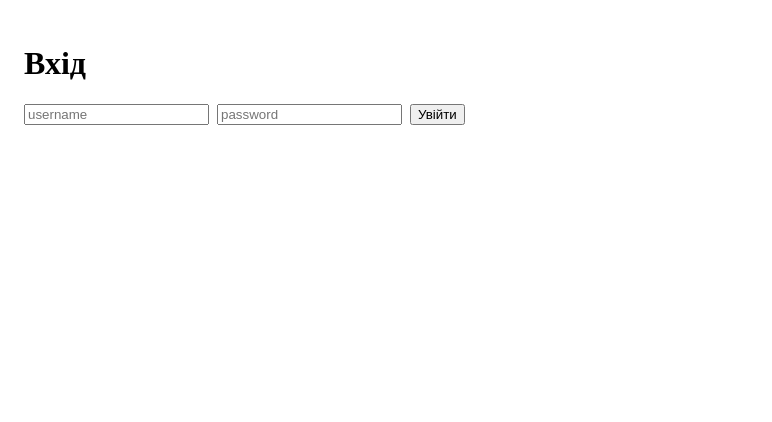
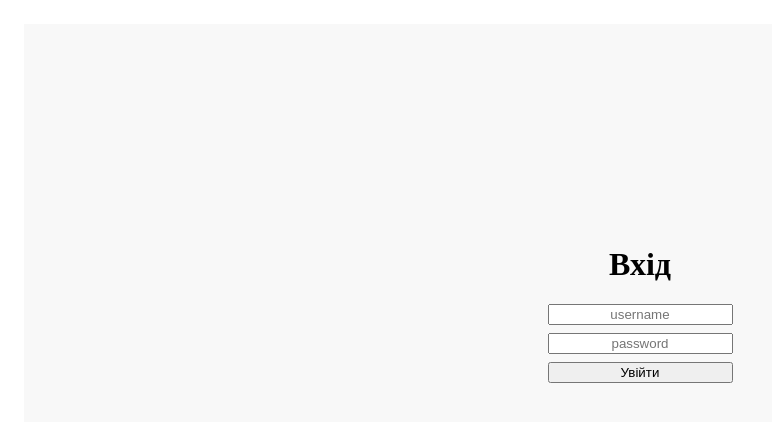
Before and after one commit to Rinya7/hotel-admin-frontend, a Vue app: page /login in a window 1280 px wide. Shown: the top 422 px of the page, without its empty margins (0-772 px from the left). Built offline with nearby package versions, Linux system fonts and the light colour scheme; no server answers.

Commit message:
made style loading.vue

```diff
--- a/src/views/Login.vue
+++ b/src/views/Login.vue
@@ -1,21 +1,40 @@
 <!-- frontend/src/views/Login.vue -->
 <template>
-  <div>
-    <h1>Вхід</h1>
+  <div
+    style="
+      min-height: 70vh;
+      display: flex;
+      align-items: center;
+      justify-content: center;
+      background: #f8f8f8;
+    "
+  >
+    <div style="padding: 16px; max-width: 600px; margin: 0 auto">
+      <h1 style="text-align: center">Вхід</h1>
 
-    <form @submit.prevent="onSubmit" style="display: flex; gap: 8px">
-      <input v-model="form.username" placeholder="username" required />
+      <form @submit.prevent="onSubmit" style="max-width: 300px; margin: 0 auto">
+        <div style="display: flex; flex-direction: column; gap: 8px">
+          <input
+            v-model="form.username"
+            placeholder="username"
+            required
+            style="text-align: center"
+          />
           <input
             v-model="form.password"
             type="password"
             placeholder="password"
             required
+            style="text-align: center"
           />
-      <button :disabled="loading">Увійти</button>
+
+          <button :disabled="loading" style="">Увійти</button>
+        </div>
       </form>
 
       <!-- Помилку показуємо тільки коли вона є -->
       <p v-if="error" style="color: crimson; margin-top: 8px">{{ error }}</p>
+    </div>
   </div>
 </template>
 
```
Lines whose indentation alone changed are shown as unchanged.
